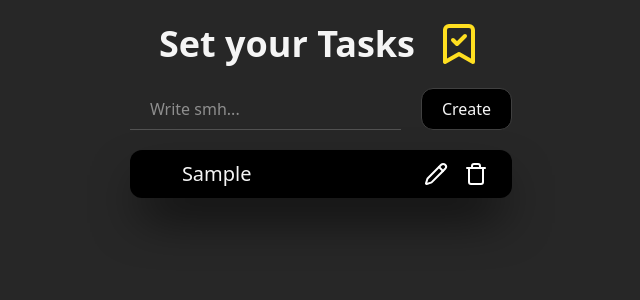
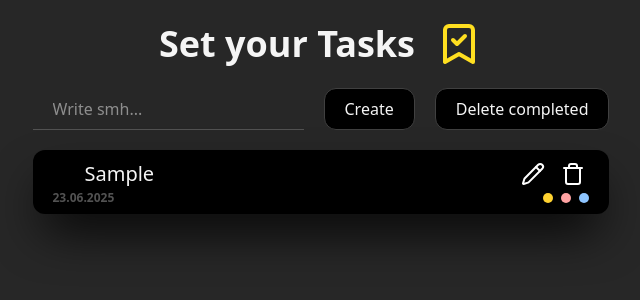
Before and after one commit to Ilya-hb/redux-todo-app, a React (Vite) app: page / in a window 1280 px wide. Both pictures are taken after typing "Sample" into the empty fields and a click on the button "Create". Shown: the top 300 px of the page, without its empty margins (319-959 px from the left). Built offline with nearby package versions, Linux system fonts and the light colour scheme; the HTML template or start-up script is replaced by a standard one.

Commit message:
Feature: delete all completed todos

```diff
--- a/src/components/Form.jsx
+++ b/src/components/Form.jsx
@@ -1,29 +1,24 @@
 import { useState } from "react";
 import { nanoid } from "nanoid";
 import { useDispatch } from "react-redux";
-import { addTodo } from "../store/todoSlice";
+import { addTodo, deleteCompletedTodo } from "../store/todoSlice";
 
 export default function Form() {
   const [inputVal, setInputVal] = useState("");
   const dispatch = useDispatch();
 
   const handleAddTodo = (newTodo) => {
+    if (!inputVal.trim()) return;
+    setInputVal("");
     dispatch(addTodo(newTodo));
   };
 
-  const handleClick = () => {
-    if (!inputVal.trim()) return;
-    handleAddTodo({
-      id: nanoid(),
-      text: inputVal,
-      completed: false,
-      createdAt: new Date(Date.now()).toLocaleDateString("uk-UA"),
-    });
-    setInputVal("");
+  const handleDeleteCompletedTodo = () => {
+    dispatch(deleteCompletedTodo());
   };
 
   return (
-    <div className="flex flex-row gap-5 items-center">
+    <div className="flex flex-col sm:flex-row gap-5 items-center">
       <input
         type="text"
         value={inputVal}
@@ -31,12 +26,28 @@ export default function Form() {
         onChange={(e) => setInputVal(e.target.value)}
         className="px-5 py-2 border-b-[1px] border-neutral-600 focus:outline-none"
       ></input>
-      <button
-        onClick={handleClick}
-        className="px-5 py-2 bg-black border-neutral-700 border-1 rounded-xl hover:bg-neutral-600 transition cursor-pointer"
-      >
-        Create
-      </button>
+
+      <div className="flex  gap-5 items-center">
+        <button
+          onClick={() =>
+            handleAddTodo({
+              id: nanoid(),
+              text: inputVal,
+              completed: false,
+              createdAt: new Date(Date.now()).toLocaleDateString("uk-UA"),
+            })
+          }
+          className="px-5 py-2 bg-black border-neutral-700 border-1 rounded-xl hover:bg-neutral-600 transition cursor-pointer"
+        >
+          Create
+        </button>
+        <button
+          onClick={() => handleDeleteCompletedTodo()}
+          className="px-5 py-2 bg-black border-neutral-700 border-1 rounded-xl hover:bg-neutral-600 transition cursor-pointer"
+        >
+          Delete completed
+        </button>
+      </div>
     </div>
   );
 }
--- a/src/components/TodoList.jsx
+++ b/src/components/TodoList.jsx
@@ -1,13 +1,7 @@
-import { Trash, Check, Pencil, ArrowLeftToLine } from "lucide-react";
+import { Trash, Check, Pencil, ArrowLeftToLine, CopyX } from "lucide-react";
 import { useState } from "react";
 import { useDispatch } from "react-redux";
-import {
-  addTodo,
-  deleteTodo,
-  completeTodo,
-  editTodo,
-  deleteCompletedTodo,
-} from "../store/todoSlice";
+import { deleteTodo, completeTodo, editTodo } from "../store/todoSlice";
 
 export default function TodoList({ todos }) {
   const [editState, setEditState] = useState({
@@ -29,21 +23,18 @@ export default function TodoList({ todos }) {
     dispatch(editTodo({ id, text }));
   };
 
-  const handleDeleteCompletedTodo = () => {
-    dispatch(deleteCompletedTodo());
-  };
-
   return (
     <ul className="flex flex-col justify-center w-full bg-black items-center shadow-black shadow-2xl rounded-xl">
       {todos.map((el, _) => (
         <li
           className={`
-           px-5 py-2 flex items-center justify-between w-full rounded-xl hover:bg-neutral-900 cursor-pointer transition`}
+           px-5 py-2 flex items-center flex-col w-full rounded-xl hover:bg-neutral-900 cursor-pointer transition`}
           key={el.id}
           onClick={() => {
             handleCompleteTodo(el.id);
           }}
         >
+          <div className="flex items center justify-between w-full">
             {editState.id === el.id && editState.isModalOpen ? (
               <input
                 placeholder="Edit Todo"
@@ -75,7 +66,6 @@ export default function TodoList({ todos }) {
                 {el.text.length > 25 ? el.text.slice(0, 25) + "..." : el.text}
               </span>
             )}
-
             <div className="flex gap-2">
               {editState.id === el.id && editState.isModalOpen ? (
                 <>
@@ -141,6 +131,17 @@ export default function TodoList({ todos }) {
                 </>
               )}
             </div>
+          </div>
+          <div className="flex justify-between w-full items-center">
+            <span className="text-xs font-semibold text-neutral-600">
+              {el.createdAt}
+            </span>
+            <div className="flex gap-2">
+              <div className="w-[10px] h-[10px] bg-amber-300 rounded-full"></div>
+              <div className="w-[10px] h-[10px] bg-red-300 rounded-full"></div>
+              <div className="w-[10px] h-[10px] bg-blue-300 rounded-full"></div>
+            </div>
+          </div>
         </li>
       ))}
     </ul>
```
Also changed, not shown: src/components/TodoItem.jsx (added). Lines whose indentation alone changed are shown as unchanged.
